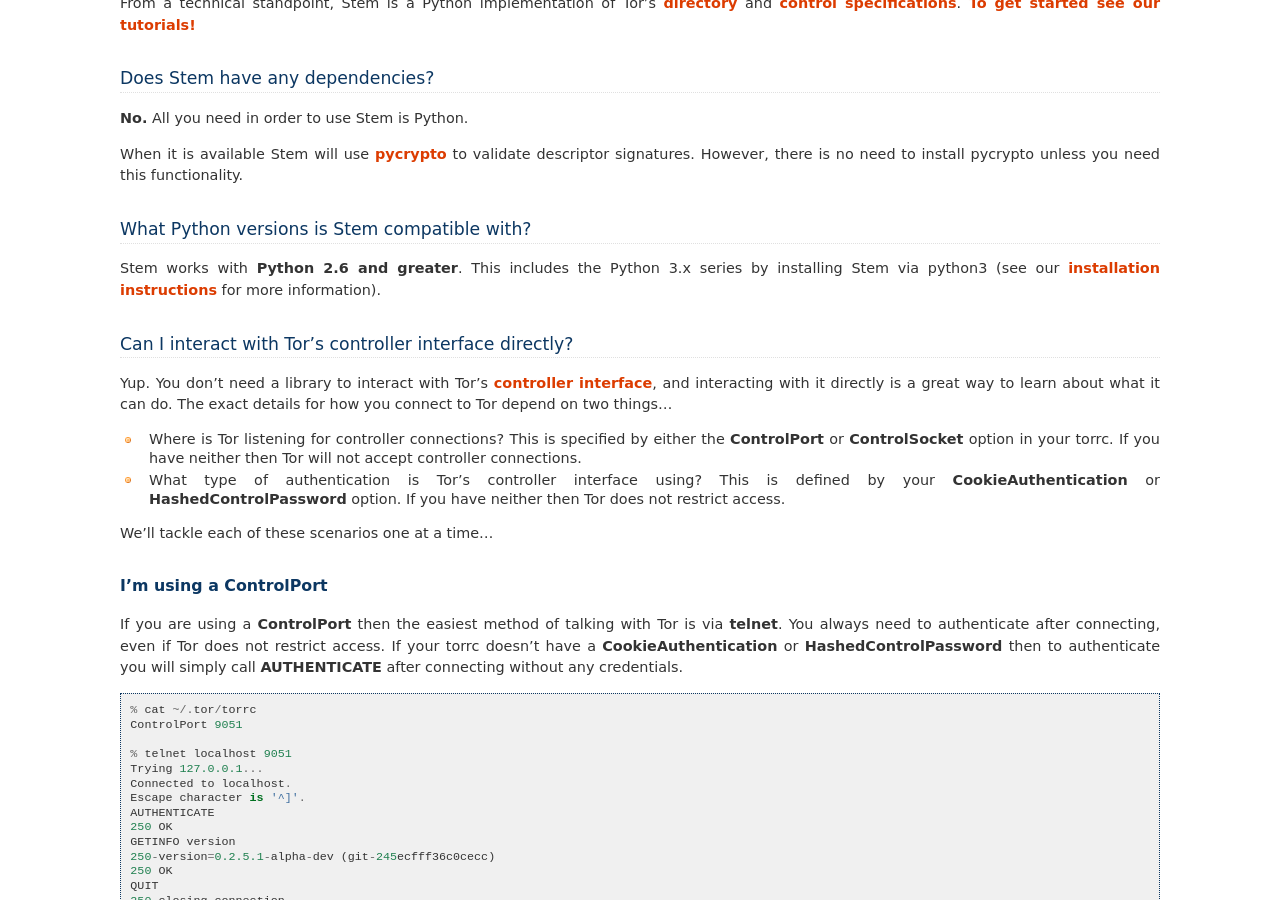
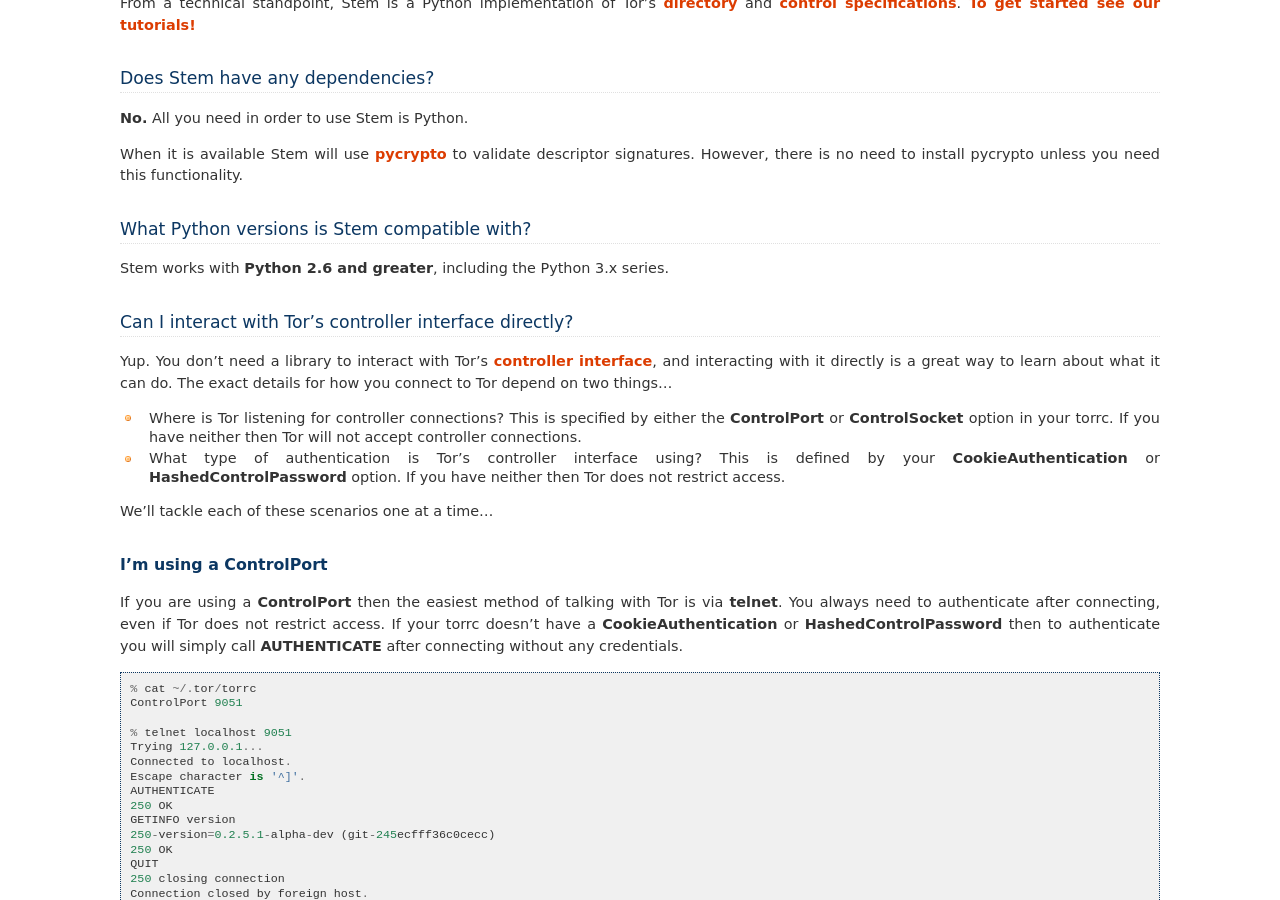
Before and after one commit to torproject/stem, a Sphinx documentation site: the page built from docs/faq.rst, in a window 1280 px wide and 900 px high, scrolled down 821 px. Built offline with Sphinx 7.4.7, drawn with Linux system fonts in a browser that asks for light colours.

```diff
--- a/docs/faq.rst
+++ b/docs/faq.rst
@@ -55,9 +55,7 @@ functionality.
 What Python versions is Stem compatible with?
 ---------------------------------------------
 
-Stem works with **Python 2.6 and greater**. This includes the Python 3.x series
-by installing Stem via python3 (see our `installation instructions
-<https://pypi.python.org/pypi/stem/>`_ for more information).
+Stem works with **Python 2.6 and greater**, including the Python 3.x series.
 
 .. _can_i_interact_with_tors_controller_interface_directly:
 
--- a/setup.py
+++ b/setup.py
@@ -33,11 +33,6 @@ def get_module_info():
 
   return result
 
-try:
-  from distutils.command.build_py import build_py_2to3 as build_py
-except ImportError:
-  from distutils.command.build_py import build_py
-
 module_info = get_module_info()
 
 setup(
@@ -50,7 +45,6 @@ setup(
   url = module_info['url'],
   packages = ['stem', 'stem.descriptor', 'stem.interpreter', 'stem.response', 'stem.util'],
   provides = ['stem'],
-  cmdclass = {'build_py': build_py},
   keywords = 'tor onion controller',
   scripts = ['tor-prompt'],
   package_data = {'stem.interpreter': ['settings.cfg'], 'stem.util': ['ports.cfg']},
```
